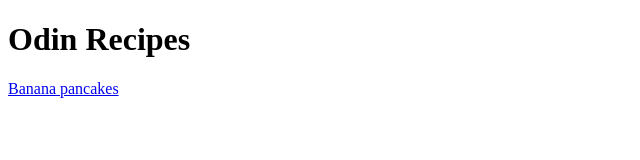
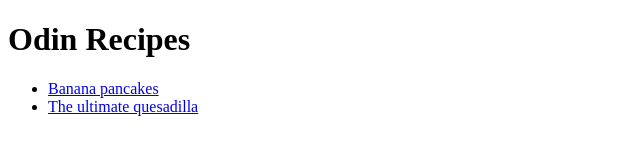
Before and after one commit to Rayama01/odin-recipes, a plain HTML site: page index.html in a window 1280 px wide. Shown: the whole page, without its empty margins (0-640 px from the left). Drawn offline with Linux system fonts and the light colour scheme.

Commit message:
Made new recipe theultimatequesadilla.html and linked recipe page to index.html

```diff
--- a/index.html
+++ b/index.html
@@ -6,6 +6,12 @@
         </head>
     <body>
         <h1>Odin Recipes</h1>
-        <a href="recipes/bananapancakes.html">Banana pancakes</a>
+
+        <ul>
+            <li><a href="recipes/bananapancakes.html">Banana pancakes</a></li>
+            <li><a href="recipes/theultimatequesadilla.html">The ultimate quesadilla</a></li>
+        </ul>
+
+
     </body>
 </html>
```
Also changed, not shown: recipes/theultimatequesadilla.html (added).
